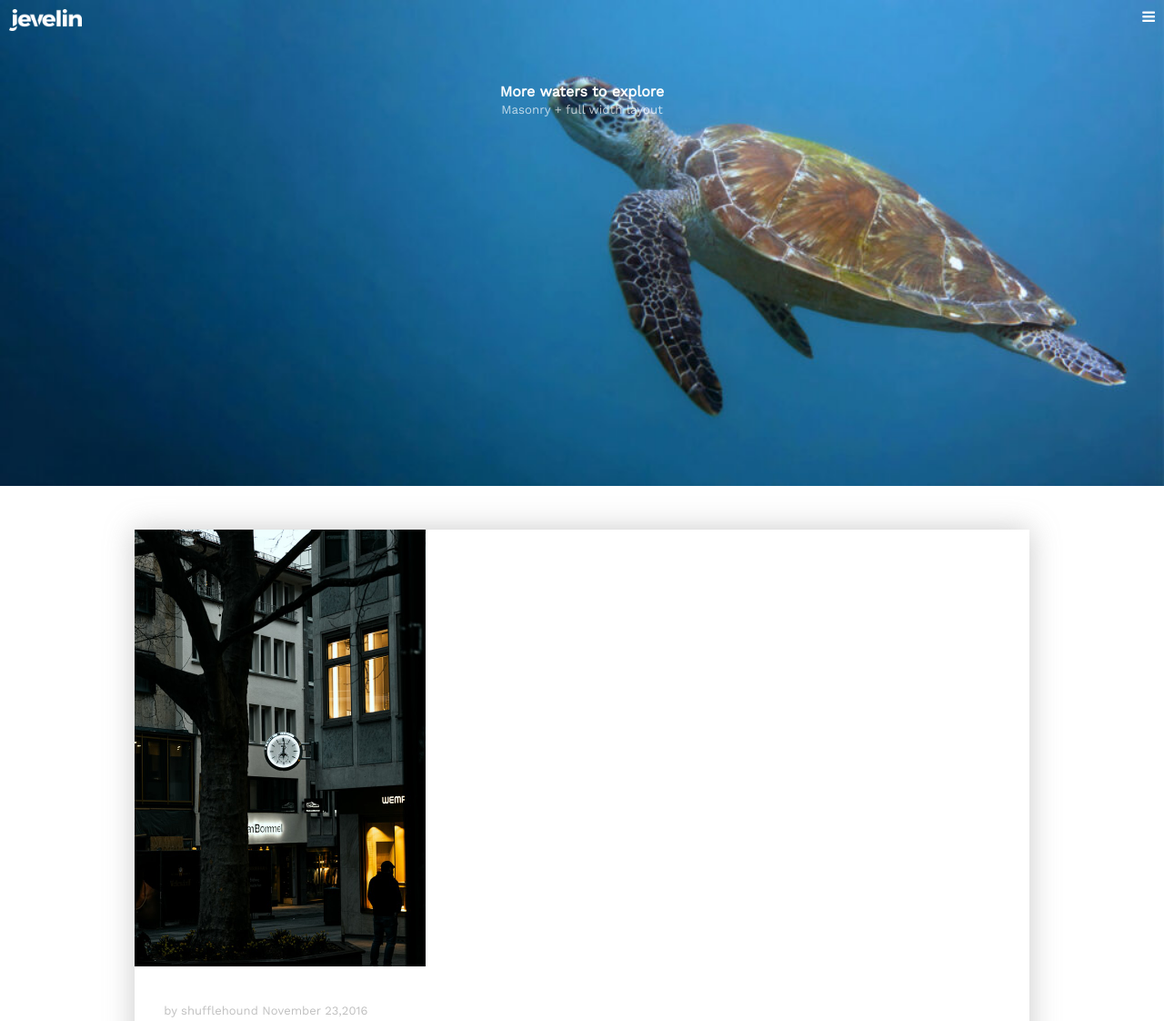
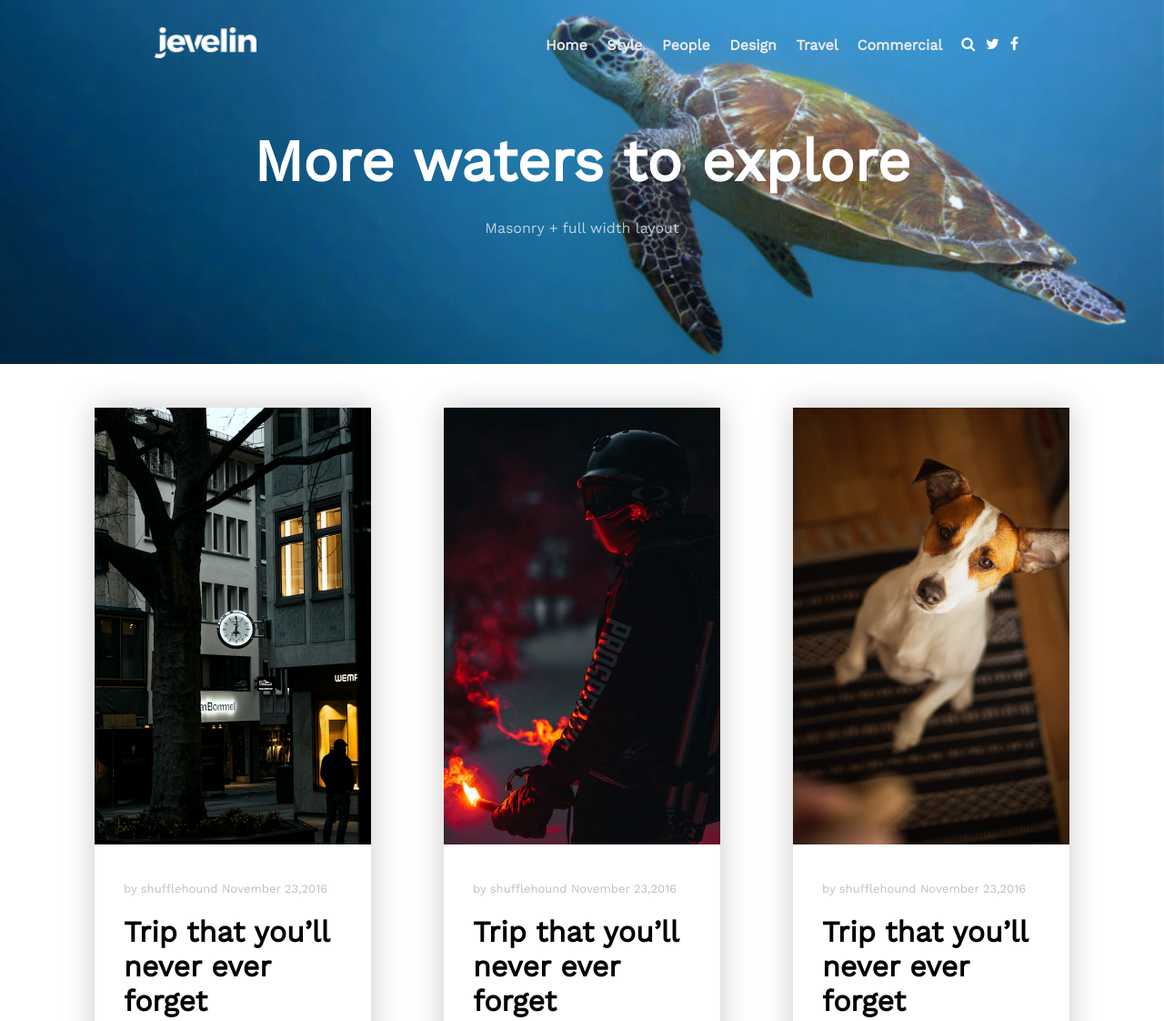
Before and after one commit to msaeed8/ms-hw3-blog, a plain HTML site: page index.html in a window 1280 px wide. Shown: the top 1122 px of the page at 91% size. Drawn offline with Linux system fonts and the light colour scheme.

Commit message:
finish desktop layout

```diff
--- a/index.html
+++ b/index.html
@@ -18,12 +18,23 @@
     <div class="container">
       <!-- ------------------------------------top -->
       <div class="top">
+        <img class="turtle" src="./turtle.jpg" alt="A Turtle" />
         <img
           class="logo"
           src="./Jevelin-logo.png"
           alt="Jevelin Logo"
         />
-        <img class="turtle" src="./turtle.jpg" alt="A Turtle" />
+        <div class="navbar">
+          <a href="">Home &emsp;</a>
+          <a href="">Style &emsp;</a>
+          <a href="">People &emsp;</a>
+          <a href="">Design &emsp;</a>
+          <a href="">Travel &emsp;</a>
+          <a href="">Commercial &emsp;</a>
+          <i class="fa fa-search"> &ensp;</i>
+          <i class="fa fa-twitter"> &ensp;</i>
+          <i class="fa fa-facebook"></i>
+        </div>
         <i id="bars" class="fa fa-bars"></i>
         <p class="title">More waters to explore</p>
         <p class="subtitle">Masonry + full width layout</p>
--- a/style.css
+++ b/style.css
@@ -13,14 +13,22 @@ body {
   box-sizing: border-box;
   font-family: worksans;
 }
+a {
+  text-decoration: none;
+  color: rgb(238, 235, 235);
+}
 /* -----------------------------------------top */
 .top {
   display: flex;
   justify-content: center;
 }
+.navbar {
+  display: none;
+}
 .turtle {
-  /* position: absolute; */
   width: 100%;
+  height: 200px;
+  object-fit: cover;
 }
 .logo {
   width: 5rem;
@@ -62,7 +70,9 @@ body {
   box-shadow: rgba(192, 192, 192, 0.801) 0 0 30px 1px;
 }
 .cover {
-  width: 20rem;
+  width: 100%;
+  height: 20rem;
+  object-fit: cover;
 }
 .meta {
   font-size: small;
@@ -88,3 +98,87 @@ body {
 .tag {
   color: silver;
 }
+/* ------------------------------------------tablet */
+@media screen and (min-width: 500px) {
+  .middle {
+    display: flex;
+    flex-flow: row wrap;
+    justify-content: space-evenly;
+    padding: 0rem 2rem 3rem 2rem;
+    align-items: flex-start;
+  }
+  .post {
+    width: 19rem;
+    margin: 3rem 0.5rem 0rem 0.5rem;
+    box-shadow: rgba(192, 192, 192, 0.801) 0 0 30px 1px;
+  }
+  .cover {
+    width: 100%;
+    height: 30rem;
+    object-fit: cover;
+  }
+  /* ------------------------------------------desktop */
+  @media screen and (min-width: 1000px) {
+    /* -----------------------------------------top */
+    .top {
+      display: flex;
+      justify-content: center;
+    }
+    .turtle {
+      height: 400px;
+      object-fit: cover;
+    }
+    .logo {
+      width: 7rem;
+      position: absolute;
+      top: 30px;
+      left: 170px;
+      z-index: 1;
+    }
+    .navbar {
+      display: flex;
+      text-decoration: none;
+      color: white;
+      font-weight: bolder;
+      position: absolute;
+      top: 40px;
+      right: 160px;
+      z-index: 1;
+    }
+    #bars {
+      display: none;
+    }
+    .title {
+      position: absolute;
+      top: 75px;
+      z-index: 1;
+      color: white;
+      font-weight: bolder;
+      font-size: 4rem;
+    }
+    .subtitle {
+      position: absolute;
+      top: 225px;
+      z-index: 1;
+      color: rgba(255, 255, 255, 0.705);
+      font-size: medium;
+    }
+    /*---------------------------------------------middle */
+    .middle {
+      display: flex;
+      flex-flow: row wrap;
+      justify-content: space-evenly;
+      padding: 0rem 2rem 3rem 2rem;
+
+      align-items: flex-start;
+    }
+    .post {
+      width: 19rem;
+      margin: 3rem 0.5rem 0rem 0.5rem;
+      box-shadow: rgba(192, 192, 192, 0.801) 0 0 30px 1px;
+    }
+    .cover {
+      width: 19rem;
+    }
+  }
+}
```
Lines whose indentation alone changed are shown as unchanged.
